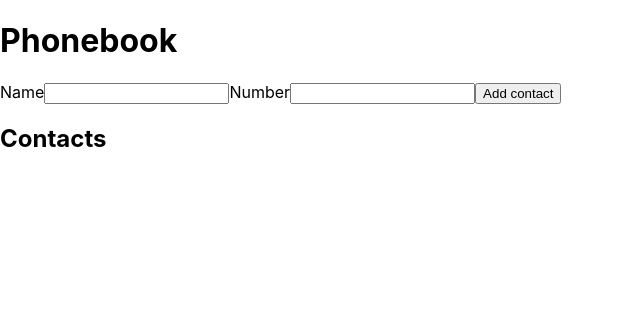
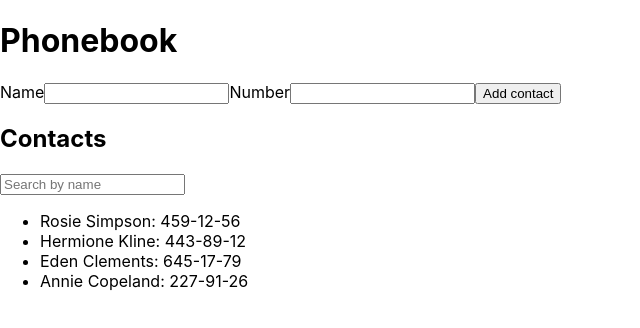
Before and after one commit to AlexMakhony/goit-react-hw-02-phonebook, a React (Create React App) app: page / in a window 1280 px wide. Shown: the top 328 px of the page, without its empty margins (0-640 px from the left). Built offline with nearby package versions, Linux system fonts and the light colour scheme.

Commit message:
HW2-2-Шаг3

```diff
--- a/src/components/App.jsx
+++ b/src/components/App.jsx
@@ -5,12 +5,18 @@
 export class App extends Component {
   constructor() {
     super();
+    // ШАГ 3 Змінюємо початковий стейт згідно ТЗ
     this.state = {
-      name: '',
-      contacts: [],
-    //   Додаємо ключ номеру
-      number: '',
-    };
+        name: '',
+        contacts: [
+        {id: 'id-1', name: 'Rosie Simpson', number: '459-12-56'},
+        {id: 'id-2', name: 'Hermione Kline', number: '443-89-12'},
+        {id: 'id-3', name: 'Eden Clements', number: '645-17-79'},
+        {id: 'id-4', name: 'Annie Copeland', number: '227-91-26'},
+        ],
+        filter: '',
+        number: '',
+        };
   }
 
 //  ШАГ 1: Метод зміни значення у формі який буде рендеритись у імпуті
@@ -34,11 +40,21 @@
     }));
   };
 
+//   ШАГ 3: Додаємо метод фільтру
+  handleFilterChange = (e) => {
+    this.setState({ filter: e.target.value });
+    };
+
 
 //  ШАГ1: Рендеримо цю історію
 //  ЩАШ2: перероблюємо наш рендер, додавши інпут №телефону згідно ТЗ
 render() {
-    const { contacts, name, number } = this.state;
+    // ШАГ3: Додаємо ключ Фільтр
+    const { contacts, name, number, filter } = this.state;
+    // ШАГ3: Додаємо відфільтровані контакти, які приводимо до ловеркейсу
+    const filteredContacts = contacts.filter((contact) =>
+    contact.name.toLowerCase().includes(filter.toLowerCase())
+    );
     return (
       <div>
         <h1>Phonebook</h1>
@@ -70,7 +86,10 @@
           <button type="submit">Add contact</button>
         </form>
         <h2>Contacts</h2>
-        <ContactList contacts={contacts} />
+        {/* ШАГ3: Додаємо імпут для пошуку контакту по Name */}
+        <input type="text" value={filter} onChange={this.handleFilterChange} placeholder="Search by name" />
+        {/* Шаг3: Тепер пережаємо пром не контактс, а відвільтровані контакти */}
+        <ContactList contacts={filteredContacts} />
       </div>
     );
   }
```
